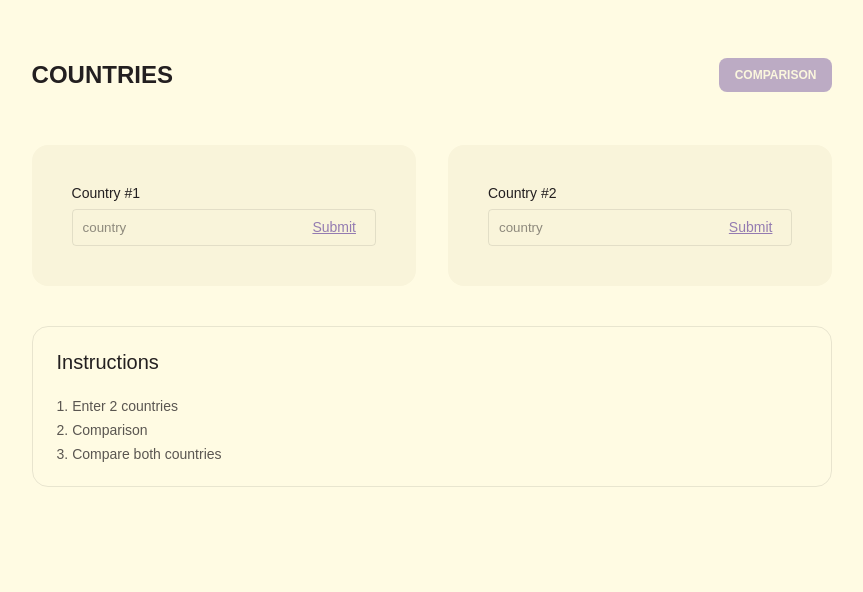
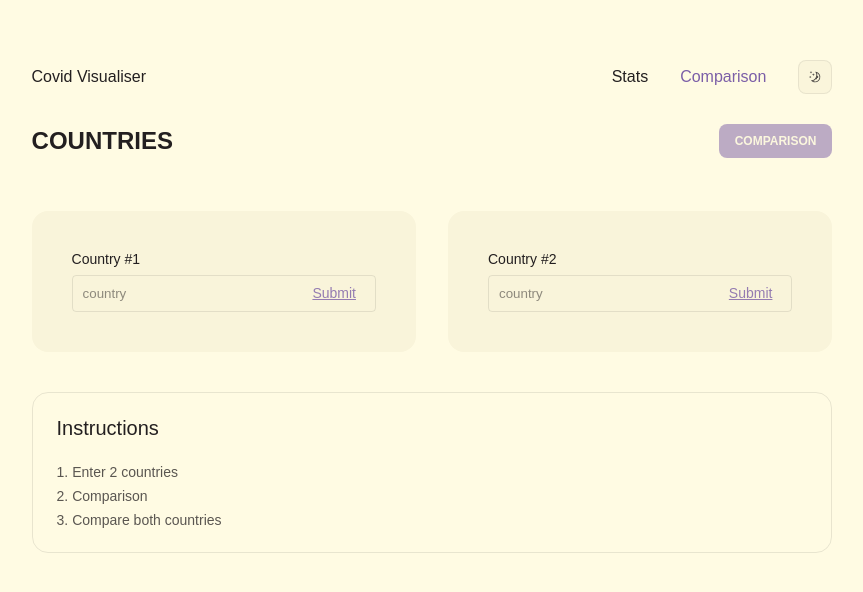
Before and after one commit to carlos-regis/covid-visualizer, a React (Create React App) app: page /comparison in a window 1280 px wide. Shown: the top 592 px of the page, without its empty margins (208-1071 px from the left). Built offline with nearby package versions, Linux system fonts and the light colour scheme.

Commit message:
add navbar

```diff
--- a/src/App.jsx
+++ b/src/App.jsx
@@ -1,22 +1,50 @@
+import React from 'react';
+import { ReactDOM } from 'react-dom/client';
 import logo from './logo.svg';
 import './App.css';
-import CovidStats from './components/CovidStats';
+import Stats from './components/Stats';
 import Comparison from './components/Comparison';
 import { BrowserRouter as Router, Routes, Route } from 'react-router-dom';
+import Nav from './components/Nav';
 
-function App() {
+class App extends React.Component {
+    constructor(prop) {
+        super(prop);
+
+        this.state = {
+            theme: 'light',
+        };
+
+        this.toggleTheme = this.toggleTheme.bind(this);
+    }
+
+    toggleTheme() {
+        this.setState(({ theme }) => ({
+            theme: theme === 'light' ? 'dark' : 'light',
+        }));
+    }
+
+    render() {
         return (
             <Router>
-            <div className="light">
+                <div className={this.state.theme}>
                     <div className="container">
+                        <Nav
+                            theme={this.state.theme}
+                            toggleTheme={this.toggleTheme}
+                        />
                         <Routes>
-                        <Route path="/" element={<CovidStats />} />
-                        <Route path="/comparison" element={<Comparison />} />
+                            <Route path="/" element={<Stats />} />
+                            <Route
+                                path="/comparison"
+                                element={<Comparison />}
+                            />
                         </Routes>
                     </div>
                 </div>
             </Router>
         );
     }
+}
 
 export default App;
--- /dev/null
+++ b/src/components/Nav.jsx
@@ -0,0 +1,56 @@
+import React from 'react';
+import { NavLink } from 'react-router-dom';
+import PropTypes from 'prop-types';
+import { sunIcon, moonIcon } from './icons';
+
+function Nav({ theme, toggleTheme }) {
+    return (
+        <nav className="split">
+            <NavLink
+                to="/"
+                className={({ isActive }) =>
+                    'nav-link' + (isActive ? ' active' : '')
+                }
+            >
+                Covid Visualiser
+            </NavLink>
+            <ul className="row">
+                <li>
+                    <NavLink
+                        to="/"
+                        className={({ isActive }) =>
+                            'nav-link ' + (isActive ? ' active' : '')
+                        }
+                    >
+                        Stats
+                    </NavLink>
+                </li>
+                <li>
+                    <NavLink
+                        to="/comparison"
+                        className={({ isActive }) =>
+                            'nav-link ' + (isActive ? ' active' : '')
+                        }
+                    >
+                        Comparison
+                    </NavLink>
+                </li>
+                <li>
+                    <button
+                        className="btn secondary icon"
+                        onClick={toggleTheme}
+                    >
+                        {theme === 'light' ? moonIcon : sunIcon}
+                    </button>
+                </li>
+            </ul>
+        </nav>
+    );
+}
+
+Nav.propTypes = {
+    theme: PropTypes.string.isRequired,
+    toggleTheme: PropTypes.func.isRequired,
+};
+
+export default Nav;
--- a/src/components/CovidStats.jsx
+++ b/src/components/Stats.jsx
@@ -36,7 +36,7 @@ CountriesNav.propTypes = {
     onUpdateCountry: PropTypes.func.isRequired,
 };
 
-class CovidStats extends React.Component {
+class Stats extends React.Component {
     constructor(props) {
         super(props);
 
@@ -92,7 +92,7 @@ class CovidStats extends React.Component {
         return (
             <main className="stack main-stack animate-in">
                 <div className="split">
-                    <h1>Covid Stats</h1>
+                    <h1>Stats</h1>
                     <CountriesNav
                         selected={selectedCountry}
                         onUpdateCountry={this.updateCountry}
@@ -106,4 +106,4 @@ class CovidStats extends React.Component {
     }
 }
 
-export default CovidStats;
+export default Stats;
--- a/src/components/icons.jsx
+++ b/src/components/icons.jsx
@@ -21,3 +21,25 @@ export const close = (
         />
     </svg>
 );
+
+export const sunIcon = (
+    <svg width={12} height={12} viewBox="0 0 16 16">
+        <path
+            fillRule="evenodd"
+            clipRule="evenodd"
+            d="M8 .033a.5.5 0 01.5.5v2.134a.5.5 0 01-1 0V.533a.5.5 0 01.5-.5zM2.367 2.367a.5.5 0 01.707 0l1.508 1.508a.5.5 0 01-.707.707L2.367 3.074a.5.5 0 010-.707zM.533 7.5a.5.5 0 000 1h2.134a.5.5 0 100-1H.533zm1.834 6.133a.5.5 0 010-.707l1.508-1.508a.5.5 0 11.707.707l-1.508 1.508a.5.5 0 01-.707 0zM13.333 7.5a.5.5 0 000 1h2.133a.5.5 0 100-1h-2.133zm-1.915-2.918a.5.5 0 010-.707l1.508-1.508a.5.5 0 01.707.707l-1.508 1.508a.5.5 0 01-.707 0zM8.5 13.333a.5.5 0 00-1 0v2.134a.5.5 0 001 0v-2.134zm2.918-1.915a.5.5 0 01.707 0l1.508 1.508a.5.5 0 01-.707.707l-1.508-1.508a.5.5 0 010-.707zM5.833 8a2.167 2.167 0 114.334 0 2.167 2.167 0 01-4.334 0zM8 4.833a3.167 3.167 0 100 6.334 3.167 3.167 0 000-6.334z"
+            fill="currentColor"
+        />
+    </svg>
+);
+
+export const moonIcon = (
+    <svg width={12} height={12} viewBox="0 0 16 16">
+        <path
+            fillRule="evenodd"
+            clipRule="evenodd"
+            d="M3.066.533a.4.4 0 00-.8 0V1.2H1.6a.4.4 0 100 .8h.667v.667a.4.4 0 10.8 0V2h.667a.4.4 0 100-.8h-.667V.533zm3.2 3.2a.4.4 0 00-.8 0V4.4H4.8a.4.4 0 100 .8h.667v.667a.4.4 0 10.8 0V5.2h.667a.4.4 0 100-.8h-.667v-.667zM2 6.933a.4.4 0 00-.8 0V7.6H.533a.4.4 0 100 .8h.666v.667a.4.4 0 10.8 0V8.4h.667a.4.4 0 000-.8H2v-.667zm7.114-5.886l-.318-.043c-.227-.025-.361.24-.23.427A7.009 7.009 0 019.816 5.44a7.042 7.042 0 01-6.66 7.03c-.229.012-.355.28-.195.444.073.075.147.148.223.22l.077.07.278.24.2.16.13.096.199.14.187.122c.13.08.261.158.396.231l.28.144.279.128.323.13.26.091a6.987 6.987 0 001.177.28l.338.04.284.022A7.04 7.04 0 0015 7.212l-.039-.296a6.98 6.98 0 00-.41-1.51l-.12-.285-.083-.177-.08-.158a7.045 7.045 0 00-.58-.941l-.164-.215-.212-.255-.175-.192-.127-.133-.172-.167-.237-.214-.342-.278-.26-.188-.312-.204-.343-.197-.35-.177-.12-.055-.255-.108-.295-.11-.27-.088-.346-.096-.282-.064-.312-.057zm1.983 4.607a8.083 8.083 0 00-.609-3.088A5.975 5.975 0 115.422 13.39a8.119 8.119 0 003.904-2.678.799.799 0 001.446-.471.8.8 0 00-.623-.78c.066-.125.13-.251.19-.38a1.333 1.333 0 10.702-2.468c.036-.313.055-.634.055-.958z"
+            fill="currentColor"
+        />
+    </svg>
+);
```
Lines whose indentation alone changed are shown as unchanged.
